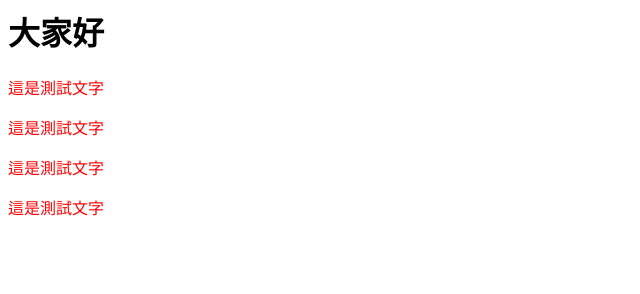
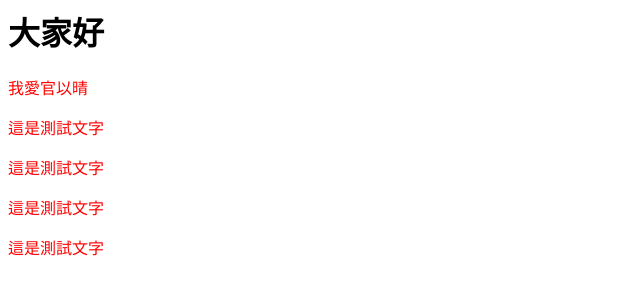
Before and after one commit to Rothschild0921/kuyanting, a plain HTML site: page index2.html in a window 1280 px wide. Shown: the whole page, without its empty margins (0-640 px from the left). Drawn offline with Linux system fonts and the light colour scheme; files that its build step writes are made by us from their sources.

Commit message:
Modify index2.html

```diff
--- a/index2.html
+++ b/index2.html
@@ -6,6 +6,7 @@
 
   <body>
     <h1>大家好</h1>
+    <p class="red-color">我愛官以晴</p>
     <p class="red-color">這是測試文字</p>
     <p class="red-color">這是測試文字</p>
     <p class="red-color">這是測試文字</p>
```
